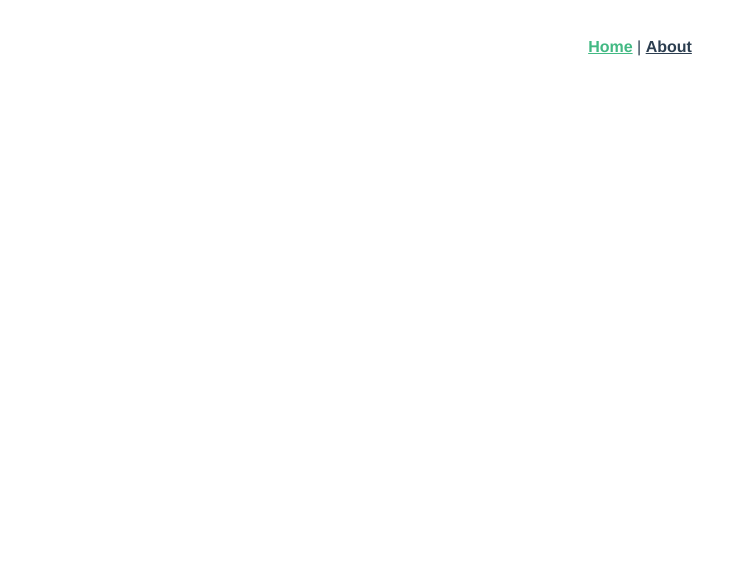
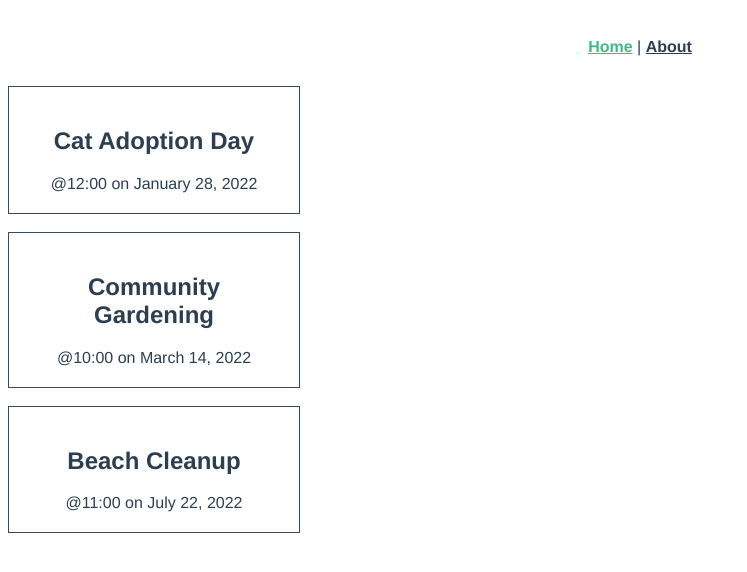
Before and after one commit to chawanakorns/331-intro-to-vite-lab2, a Vue app: page / in a window 1280 px wide. Shown: the top 572 px of the page, without its empty margins (0-747 px from the left). Built offline with nearby package versions, Linux system fonts and the light colour scheme.

Commit message:
Setting CSS for event card and update template to use v-for (8.4)

```diff
--- a/src/App.vue
+++ b/src/App.vue
@@ -30,7 +30,7 @@
   padding: 30px;
 }
 
-nav a{
+nav a {
   font-weight: bold;
   color: #2c3e50;
 }
--- a/src/components/EventCard.vue
+++ b/src/components/EventCard.vue
@@ -1,9 +1,42 @@
 <script setup lang="ts">
-//defineProps<{
-//  msg: string
-//}>()
+  import { ref } from 'vue'
+  import Event from '@/types/Event'
+  defineProps<{
+    event: Event
+  }>()
+  //const event = ref({
+  //  id: 5928101,
+  //  category: 'animal welfare',
+  //  title: 'Cat Adoption Day',
+  //  description: 'Find your new feline friend at this event.',
+  //  location: 'Meow Town',
+  //  date: 'January 28, 2022',
+  //  time: '12:00',
+  //  petsAllowed: true,
+  //  organizer: 'Kat Laydee'
+  //})
 </script>
 
 <template>
-  <div class="greetings"></div>
+  <div class="event-class">
+    <div class="event-card">
+      <h2>{{ event.title }}</h2>
+      <span>@{{ event.time }} on {{ event.date }}</span>
+    </div>
+  </div>
 </template>
+
+<style scoped>
+.event-card {
+  padding: 20px;
+  width: 250px;
+  cursor: pointer;
+  border: 1px solid #39495c;
+  margin-bottom: 18px;
+}
+
+.event-card:hover {
+  transform: scale(1.01);
+  box-shadow: 0 3px 12px 0 rgba(0, 0, 0, 0.2);
+}
+</style>
--- a/src/views/HomeView.vue
+++ b/src/views/HomeView.vue
@@ -1,5 +1,46 @@
-<script setup lang="ts"></script>
+<script setup lang="ts">
+import EventCard from '@/components/EventCard.vue'
+import Event from '@/types/Event'
+import { ref } from 'vue'
+const events = ref<Event[]>([
+  {
+    id: 5928101,
+    category: 'animal welfare',
+    title: 'Cat Adoption Day',
+    description: 'Find your new feline friend at this event.',
+    location: 'Meow Town',
+    date: 'January 28, 2022',
+    time: '12:00',
+    petsAllowed: true,
+    organizer: 'Kat Laydee'
+  },
+  {
+    id: 4582797,
+    category: 'food',
+    title: 'Community Gardening',
+    description: 'Join us as we tend to the community edible plants.',
+    location: 'Flora City',
+    date: 'March 14, 2022',
+    time: '10:00',
+    petsAllowed: true,
+    organizer: 'Fern Pollin'
+  },
+  {
+    id: 8419988,
+    category: 'sustainability',
+    title: 'Beach Cleanup',
+    description: 'Help pick up trash along the shore.',
+    location: 'Playa Del Carmen',
+    date: 'July 22, 2022',
+    time: '11:00',
+    petsAllowed: false,
+    organizer: 'Carey Wales'
+  }
+])
+</script>
 
 <template>
-  <div class="home"></div>
+  <div class="home">
+    <EventCard v-for="event in events" :key="event.id" :event="event" />
+  </div>
 </template>
```
Also changed, not shown: src/type.ts (added, +11 -0 lines).
